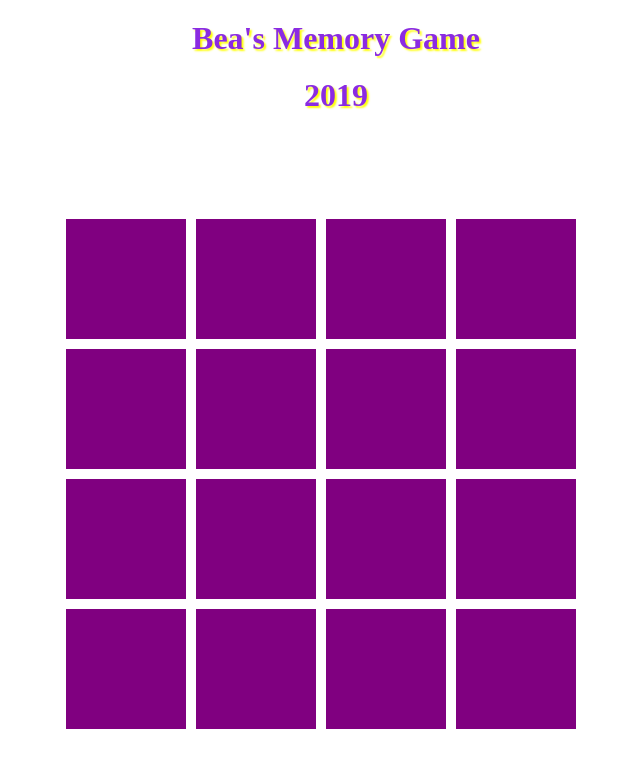
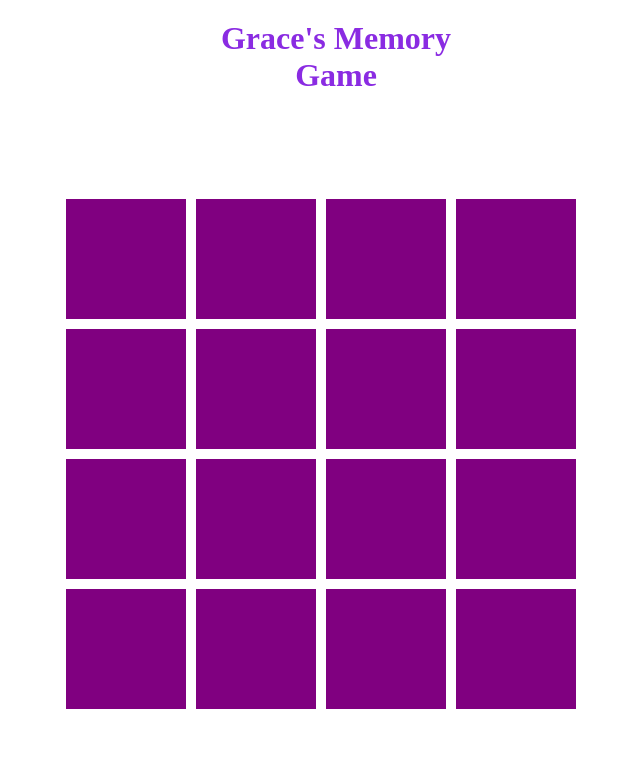
Before and after one commit to beatrixyu/Emoji-Memory-Game, a plain HTML site: page index.html in a window 1280 px wide. Shown: the whole page, without its empty margins (304-944 px from the left). Drawn offline with Linux system fonts and the light colour scheme.

Commit message:
Update index.html

```diff
--- a/index.html
+++ b/index.html
@@ -11,7 +11,6 @@
         margin: 20px auto;
         width: 300px;
         color: blueviolet;
-        text-shadow: 2px 2px 2px yellow;
         text-align: center;
       }
 
@@ -37,7 +36,6 @@
       .front,
       .back {
         backface-visibility: hidden;
-        border-radius: 50%;
         position: absolute;
         top: 0;
         left: 0;
@@ -87,8 +85,7 @@
     </style>
   </head>
   <body>
-    <h1 class="title">Bea's Memory Game</h1>
-    <h3 class="title">2019</h3>
+    <h1 class="title">Grace's Memory Game</h1>
 
     <div id="conta" class="container"></div>
     <script>
```
